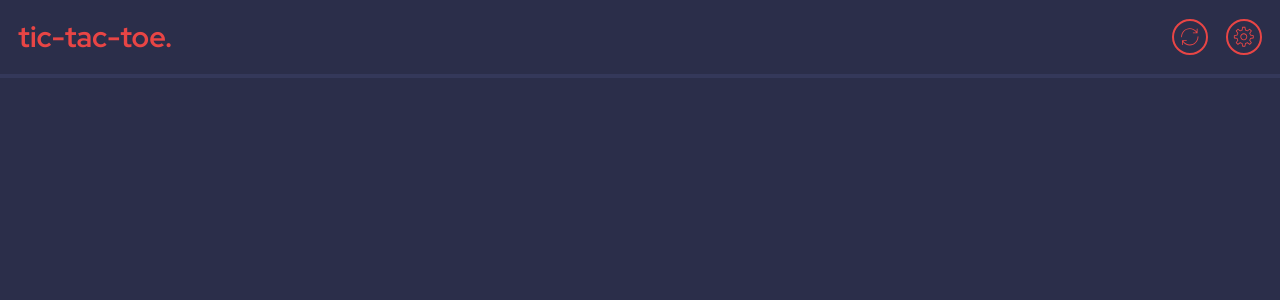
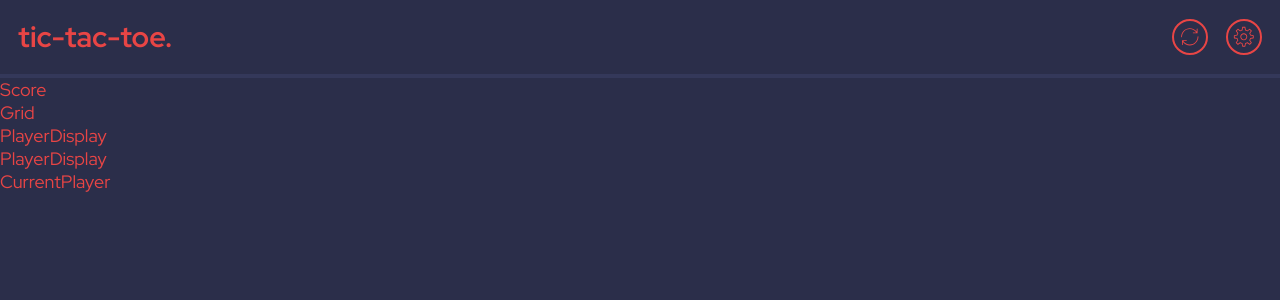
Before and after one commit to syedalimansoor/tic-tac-toe-react, a React (Vite) app: page /game in a window 1280 px wide. Shown: the top 300 px of the page. Built offline with nearby package versions, Linux system fonts and the light colour scheme.

Commit message:
Create GameBody skeleton

```diff
--- /dev/null
+++ b/src/components/game/CurrentPlayer.tsx
@@ -0,0 +1,3 @@
+export default function CurrentPlayer() {
+  return <div>CurrentPlayer</div>;
+}
--- /dev/null
+++ b/src/components/game/GameBody.tsx
@@ -0,0 +1,18 @@
+import CurrentPlayer from "./CurrentPlayer";
+import Grid from "./Grid";
+import PlayerDisplay from "./PlayerDisplay";
+import Score from "./Score";
+
+export default function GameBody() {
+  return (
+    <div>
+      <Score />
+      <Grid />
+      <div>
+        <PlayerDisplay />
+        <PlayerDisplay />
+      </div>
+      <CurrentPlayer />
+    </div>
+  );
+}
--- /dev/null
+++ b/src/components/game/Grid.tsx
@@ -0,0 +1,3 @@
+export default function Grid() {
+  return <div>Grid</div>;
+}
--- /dev/null
+++ b/src/components/game/GridCell.tsx
@@ -0,0 +1,3 @@
+export default function GridCell() {
+  return <div>GridCell</div>;
+}
--- /dev/null
+++ b/src/components/game/PlayerDisplay.tsx
@@ -0,0 +1,3 @@
+export default function PlayerDisplay() {
+  return <div>PlayerDisplay</div>;
+}
--- /dev/null
+++ b/src/components/game/Score.tsx
@@ -0,0 +1,3 @@
+export default function Score() {
+  return <div>Score</div>;
+}
--- a/src/routes/Game.tsx
+++ b/src/routes/Game.tsx
@@ -2,6 +2,7 @@ import pageTransition from "$/utils/pageTransition";
 import { motion } from "framer-motion";
 import styled from "styled-components";
 import GameHeader from "$/components/game/GameHeader";
+import GameBody from "$/components/game/GameBody";
 
 const Wrapper = styled(motion.div)``;
 
@@ -9,6 +10,7 @@ export default function Game() {
   return (
     <Wrapper {...pageTransition}>
       <GameHeader />
+      <GameBody />
     </Wrapper>
   );
 }
```
